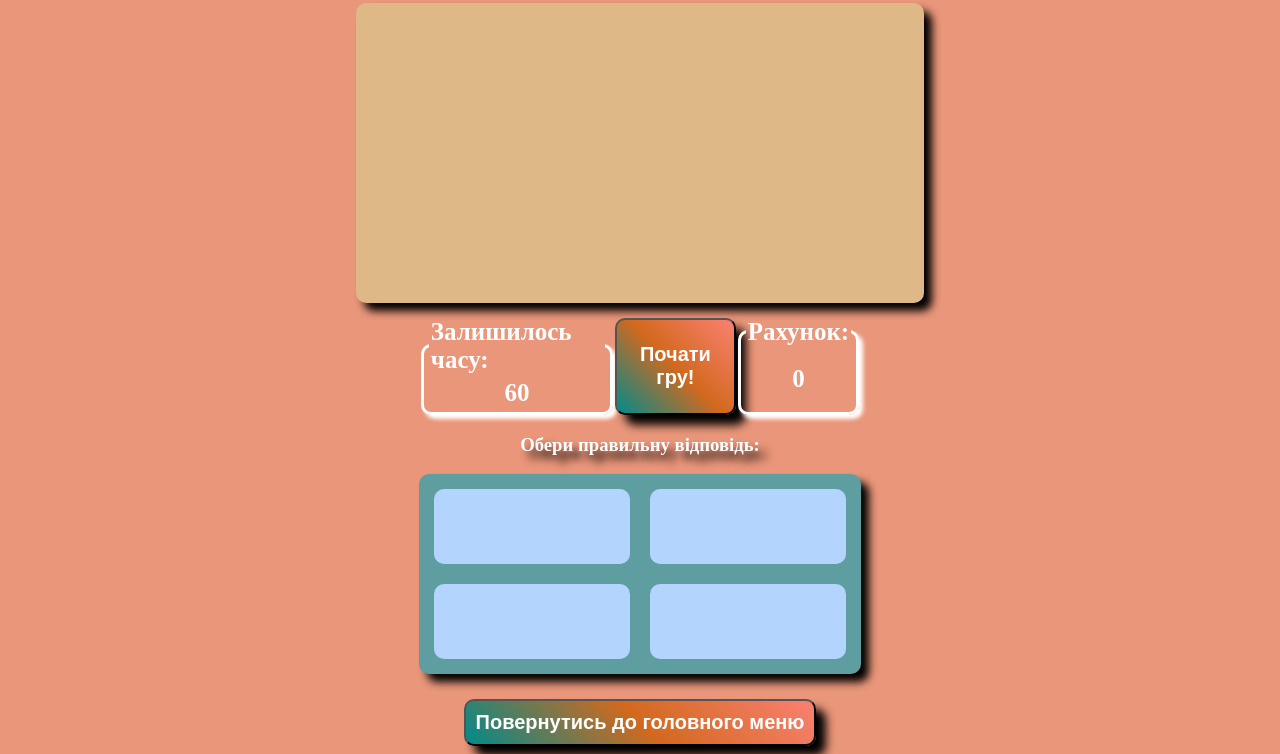
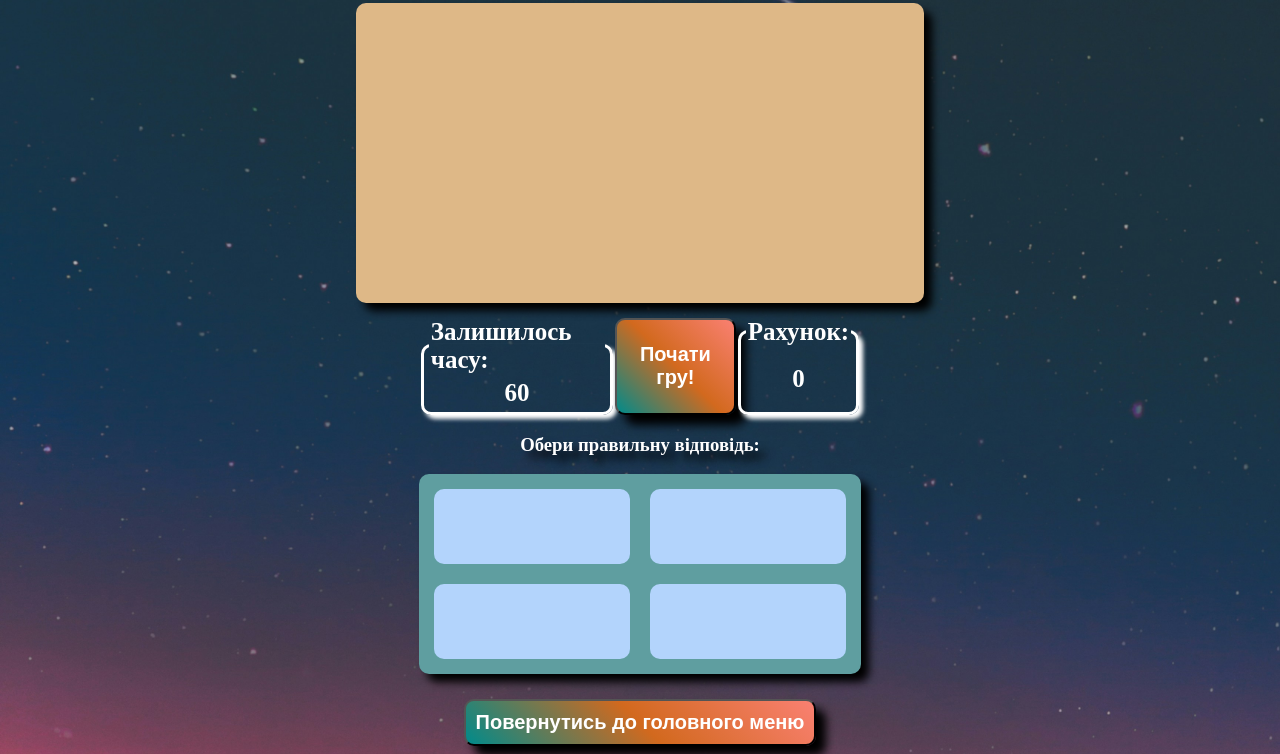
Before and after one commit to EvgeniyPudrik/my-learning-games, a website built with webpack: page math.html in a window 1280 px wide. Shown: the part 145-899 px from the top of the page. Built offline with nearby package versions, Linux system fonts and the light colour scheme.

Commit message:
Update style2.css

```diff
--- a/style2.css
+++ b/style2.css
@@ -1,5 +1,9 @@
 body {
-  background: darksalmon;
+  min-height: 100vh;
+  background-image: url("img/diego-ph-5LOhydOtTKU-unsplash.jpg");
+  background-size: cover;
+  background-position: center;
+  background-repeat: no-repeat;
 }
 
 main {
```
